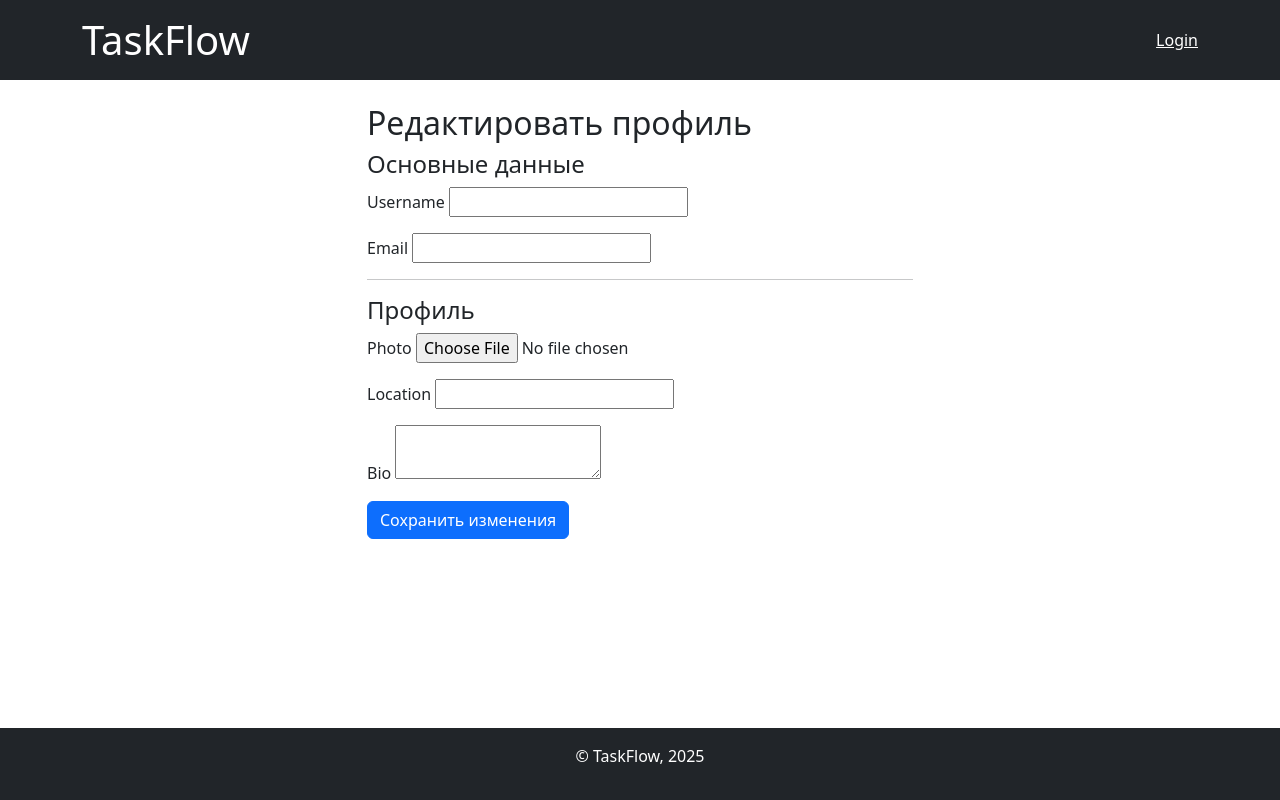
After one commit to KuznechenkovDV/TaskFlow, a Django app: template templates/account/edit_profile.html in a window 1280 px wide. The commit adds this page. Run offline with Django 3.2, Linux system fonts and the light colour scheme; the template is opened without the code that fills it, so the values that code supplies are empty, except form fields; tables that the repository leaves empty hold one stand-in row (values such as "Sample post"); form fields are guessed from the names that the template uses.

Commit message:
feat(templates): add profile management templates and update project details
- Modified `base.html`.
- Added new templates for user management:
  - `edit_profile.html` for editing user profiles.
  - `profile.html` for viewing user profiles.
  - `register_done.html` to confirm successful registration.
- Added editing functionality to `project_detail.html`.

```diff
--- /dev/null
+++ b/templates/account/edit_profile.html
@@ -0,0 +1,55 @@
+{% extends 'base.html' %}
+
+{% block title %}Редактировать профиль | TaskFlow{% endblock %}
+
+{% block content %}
+<div class="row justify-content-center">
+    <div class="col-md-6">
+        <h2>Редактировать профиль</h2>
+        <form method="post" enctype="multipart/form-data" novalidate>
+            {% csrf_token %}
+            <h4>Основные данные</h4>
+            {{ user_form.non_field_errors }}
+            <div class="mb-3">
+                {{ user_form.username.label_tag }}
+                {{ user_form.username }}
+                {% for error in user_form.username.errors %}
+                    <div class="text-danger"><small>{{ error }}</small></div>
+                {% endfor %}
+            </div>
+            <div class="mb-3">
+                {{ user_form.email.label_tag }}
+                {{ user_form.email }}
+                {% for error in user_form.email.errors %}
+                    <div class="text-danger"><small>{{ error }}</small></div>
+                {% endfor %}
+            </div>
+            <hr>
+            <h4>Профиль</h4>
+            {{ profile_form.non_field_errors }}
+            <div class="mb-3">
+                {{ profile_form.photo.label_tag }}
+                {{ profile_form.photo }}
+                {% for error in profile_form.photo.errors %}
+                    <div class="text-danger"><small>{{ error }}</small></div>
+                {% endfor %}
+            </div>
+            <div class="mb-3">
+                {{ profile_form.location.label_tag }}
+                {{ profile_form.location }}
+                {% for error in profile_form.location.errors %}
+                    <div class="text-danger"><small>{{ error }}</small></div>
+                {% endfor %}
+            </div>
+            <div class="mb-3">
+                {{ profile_form.bio.label_tag }}
+                {{ profile_form.bio }}
+                {% for error in profile_form.bio.errors %}
+                    <div class="text-danger"><small>{{ error }}</small></div>
+                {% endfor %}
+            </div>
+            <button type="submit" class="btn btn-primary">Сохранить изменения</button>
+        </form>
+    </div>
+</div>
+{% endblock %}
--- a/templates/base.html
+++ b/templates/base.html
@@ -1,15 +1,26 @@
 <!DOCTYPE html>
 <html lang="en">
 <head>
+    {% load static %}
     <meta charset="UTF-8">
     <meta name="viewport" content="width=device-width, initial-scale=1">
     <title>{% block title %}TaskFlow{% endblock %}</title>
+    <link href="{% static 'css/style.css' %}" rel="stylesheet">
     <link href="https://cdn.jsdelivr.net/npm/bootstrap@5.3.3/dist/css/bootstrap.min.css" rel="stylesheet">
+
+
 </head>
 <body>
     <header class="bg-dark text-white py-3">
-        <div class="container">
-            <h1>TaskFlow</h1>
+        <div class="container d-flex justify-content-between align-items-center">
+            <h1 class="mb-0">TaskFlow</h1>
+            <div>
+                {% if user.is_authenticated %}
+                    <a href="{% url 'profile' %}" class="text-white me-3">Profile</a>
+                    <a href="{% url 'logout' %}" class="text-white">Logout</a>
+                {% else %}
+                    <a href="{% url 'login' %}" class="text-white">Login</a>
+                {% endif %}
         </div>
     </header>
 
```
Also changed, not shown: templates/account/profile.html (added, +87 -0 lines), templates/account/register_done.html (added, +21 -0 lines), templates/projects/project_detail.html (+9 -1 lines).
